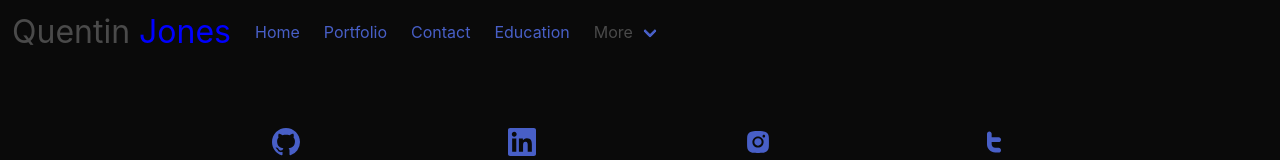
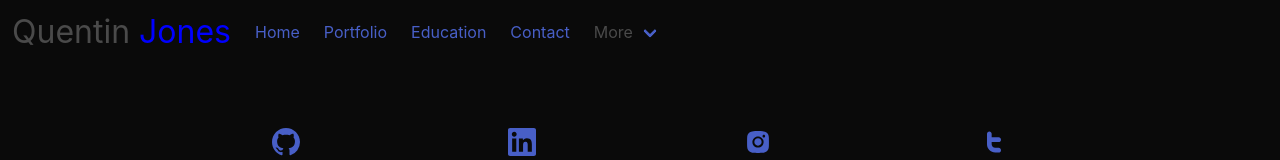
Before and after one commit to TheQuentinJones/MyPortfolio, a React (Create React App) app: page / in a window 1280 px wide. Shown: the top 160 px of the page. Built offline with nearby package versions, Linux system fonts and the light colour scheme.

Commit message:
changed nav bar

```diff
--- a/src/components/Header/Header.js
+++ b/src/components/Header/Header.js
@@ -29,12 +29,14 @@ const Header = () => {
             </div>
 
             <div class="navbar-item" >
+             <Link to='/education'>Education</Link>
+            </div>
+
+            <div class="navbar-item" >
              <Link to='/contact'>Contact</Link>
             </div>
 
-            <div class="navbar-item" >
-             <Link to='/education'>Education</Link>
-            </div>
+
 
             <div class="navbar-item has-dropdown is-hoverable">
               <a class="navbar-link">
```
